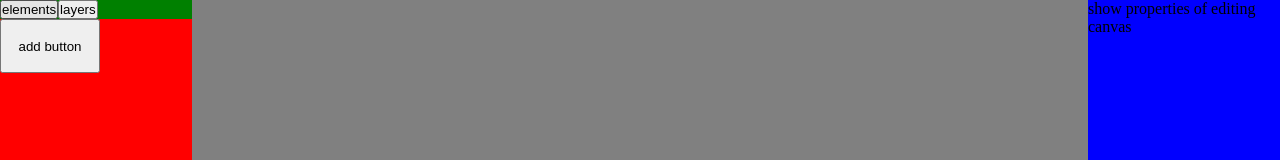
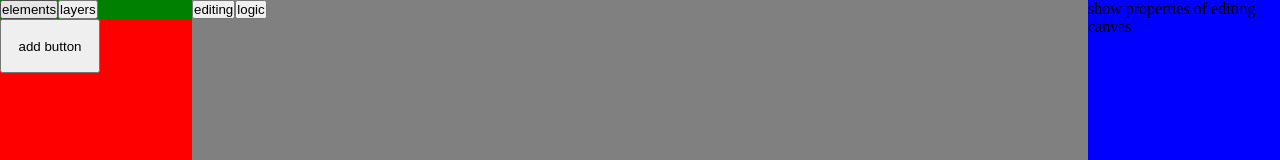
Before and after one commit to umarfromearth/itom, a Vue app: page / in a window 1280 px wide. Shown: the top 160 px of the page. Built offline with nearby package versions, Linux system fonts and the light colour scheme.

Commit message:
added: initial support for canvas modes switching

```diff
--- /dev/null
+++ b/src/components/layout/canvas-boards/CanvasBoards.vue
@@ -0,0 +1,43 @@
+<script setup>
+import { ref } from 'vue';
+import EditingCanvas from './editing-canvas/EditingCanvas.vue';
+import LogicCanvas from './logic-canvas/LogicCanvas.vue';
+
+const modes = {
+    "editing": EditingCanvas,
+    "logic": LogicCanvas
+};
+
+const activeMode = ref("editing");
+</script>
+
+<template>
+    <div class="canvas-boards">
+        <div class="active-canvas">
+            <component :is="modes[activeMode]" />
+        </div>
+        <div class="modes-switcher">
+            <button @click="activeMode = 'editing'">editing</button>
+            <button @click="activeMode = 'logic'">logic</button>
+        </div>
+    </div>
+
+</template>
+
+<style scoped>
+.modes-switcher {
+    position: absolute;
+    top: 0;
+}
+
+.canvas-boards {
+    width: 70%;
+    height: 100%;
+    background: grey;
+}
+
+.active-canvas {
+    width: 100%;
+    height: 100%;
+}
+</style>
--- a/src/components/layout/editing-canvas/EditingCanvas.vue
+++ b/src/components/layout/canvas-boards/editing-canvas/EditingCanvas.vue
@@ -66,9 +66,8 @@ function move(event) {
 
 <style scoped>
 .editing-canvas {
-    width: 70%;
+    width: 100%;
     height: 100%;
-    background: grey;
 
     overflow: hidden;
 
--- a/src/components/layout/logic-canvas/LogicCanvas.vue
+++ b/src/components/layout/canvas-boards/logic-canvas/LogicCanvas.vue
@@ -72,12 +72,11 @@ watch(linksStore.links, function () {
 
 <style scoped>
 .logic-canvas {
-    width: 70%;
-    overflow: auto;
+    width: 100%;
+    height: 100%;
 }
 
 .editor {
-    /* width: 2000px; */
     height: 100%;
     background: grey;
     display: flex;
--- a/src/components/layout/dashboard/Dashboard.vue
+++ b/src/components/layout/dashboard/Dashboard.vue
@@ -1,15 +1,13 @@
 <script setup>
 import LeftSidebar from '@/components/layout/left-sidebar/LeftSidebar.vue';
-import EditingCanvas from '@/components/layout/editing-canvas/EditingCanvas.vue';
+import CanvasBoards from '@/components/layout/canvas-boards/CanvasBoards.vue';
 import RightSidebar from '@/components/layout/right-sidebar/RightSidebar.vue';
-import LogicCanvas from '../logic-canvas/LogicCanvas.vue';
 </script>
 
 <template>
     <div class="container">
         <LeftSidebar />
-        <!-- <EditingCanvas /> -->
-        <LogicCanvas />
+        <CanvasBoards />
         <RightSidebar />
     </div>
 </template>
```
Also changed, not shown: src/components/layout/canvas-boards/editing-canvas/canvas.js (renamed from src/components/layout/editing-canvas/canvas.js), src/components/layout/canvas-boards/logic-canvas/Link/Link.vue (renamed from src/components/layout/logic-canvas/Link/Link.vue), src/components/layout/canvas-boards/logic-canvas/LinksBoard.vue/LinksBoard.vue (renamed from src/components/layout/logic-canvas/LinksBoard.vue/LinksBoard.vue).
